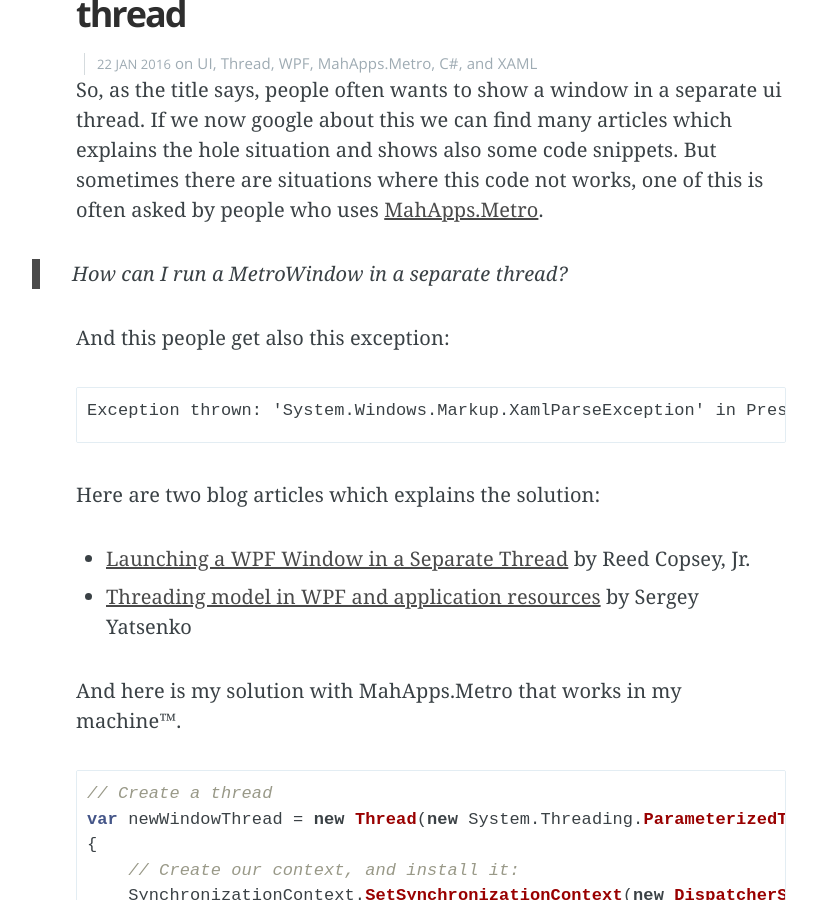
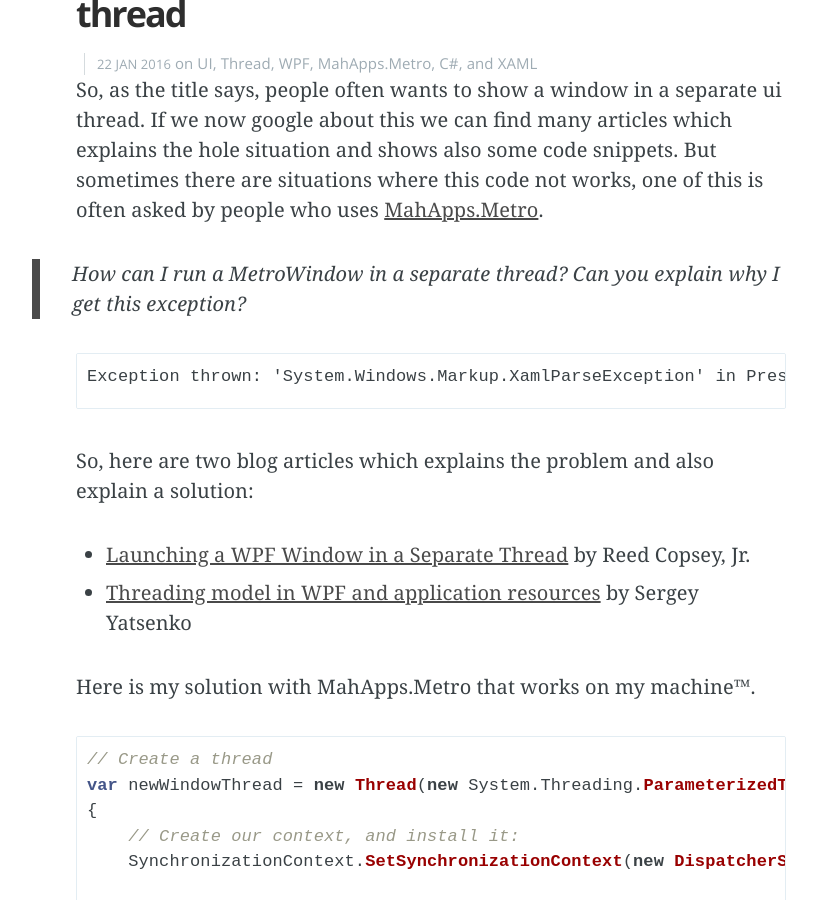
Before and after one commit to punker76/jekyll.jkarger.de, a Jekyll site: the page built from _posts/2016-01-22-create-new-mahapps-window-in-separate-thread.markdown, in a window 1280 px wide and 900 px high, scrolled down 226 px. Shown: the whole window, without its empty margins (209-1026 px from the left). Built offline with Jekyll 4.4.1, drawn with Linux system fonts in a browser that asks for light colours; Markdown is read by kramdown in place of the engine named in the settings; comment, search, counter and statistics services are not loaded.

Commit message:
Update 2016-01-22-create-new-mahapps-window-in-separate-thread.markdown

````diff
--- a/_posts/2016-01-22-create-new-mahapps-window-in-separate-thread.markdown
+++ b/_posts/2016-01-22-create-new-mahapps-window-in-separate-thread.markdown
@@ -8,20 +8,18 @@
 
 So, as the title says, people often wants to show a window in a separate ui thread. If we now google about this we can find many articles which explains the hole situation and shows also some code snippets. But sometimes there are situations where this code not works, one of this is often asked by people who uses [MahApps.Metro](https://github.com/MahApps/MahApps.Metro).
 
-> How can I run a MetroWindow in a separate thread?
-
-And this people get also this exception:
+> How can I run a MetroWindow in a separate thread? Can you explain why I get this exception?
 
 ```
 Exception thrown: 'System.Windows.Markup.XamlParseException' in PresentationFramework.dll
 ```
 
-Here are two blog articles which explains the solution:
+So, here are two blog articles which explains the problem and also explain a solution:
 
 - [Launching a WPF Window in a Separate Thread](http://reedcopsey.com/2011/11/28/launching-a-wpf-window-in-a-separate-thread-part-1/) by Reed Copsey, Jr.
 - [Threading model in WPF and application resources](http://sergey-yatsenko.blogspot.de/2010/09/threading-model-in-wpf-and-application.html) by Sergey Yatsenko
 
-And here is my solution with MahApps.Metro that works in my machine™.
+Here is my solution with MahApps.Metro that works on my machine™.
 
 ```csharp
 // Create a thread
````
